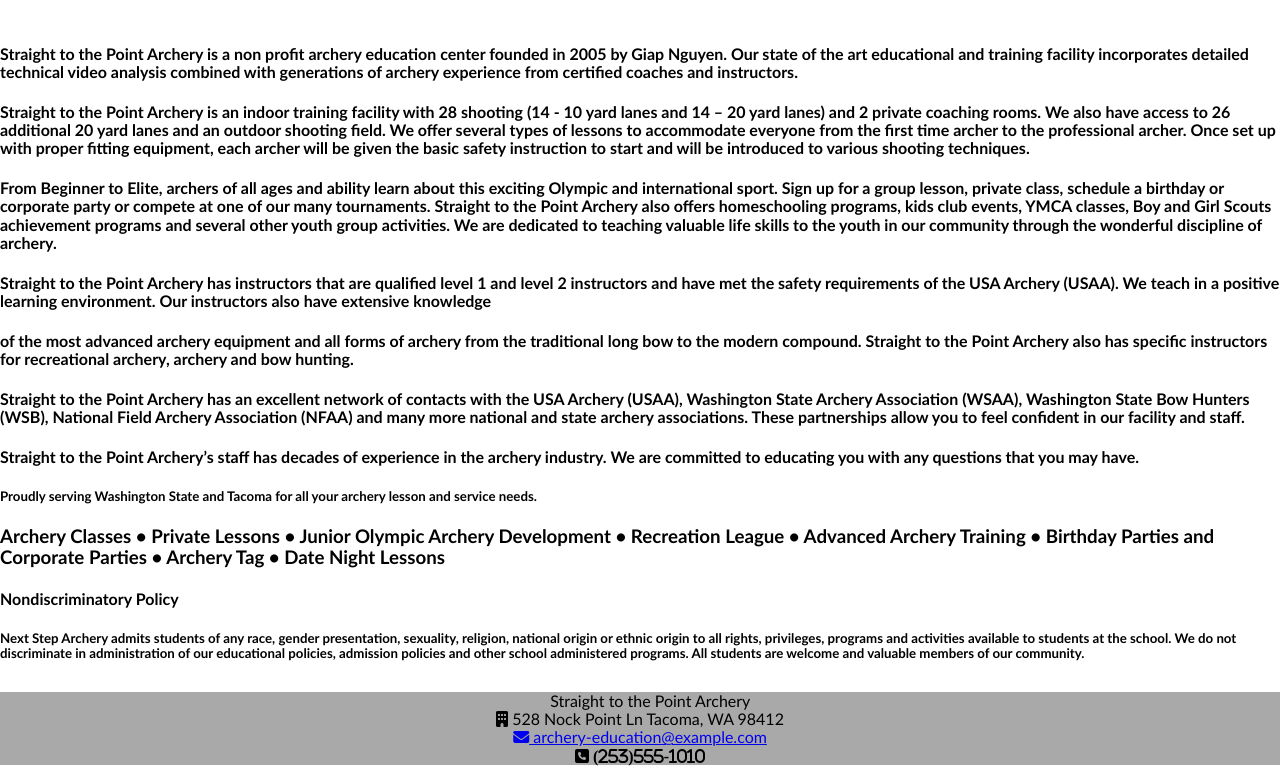
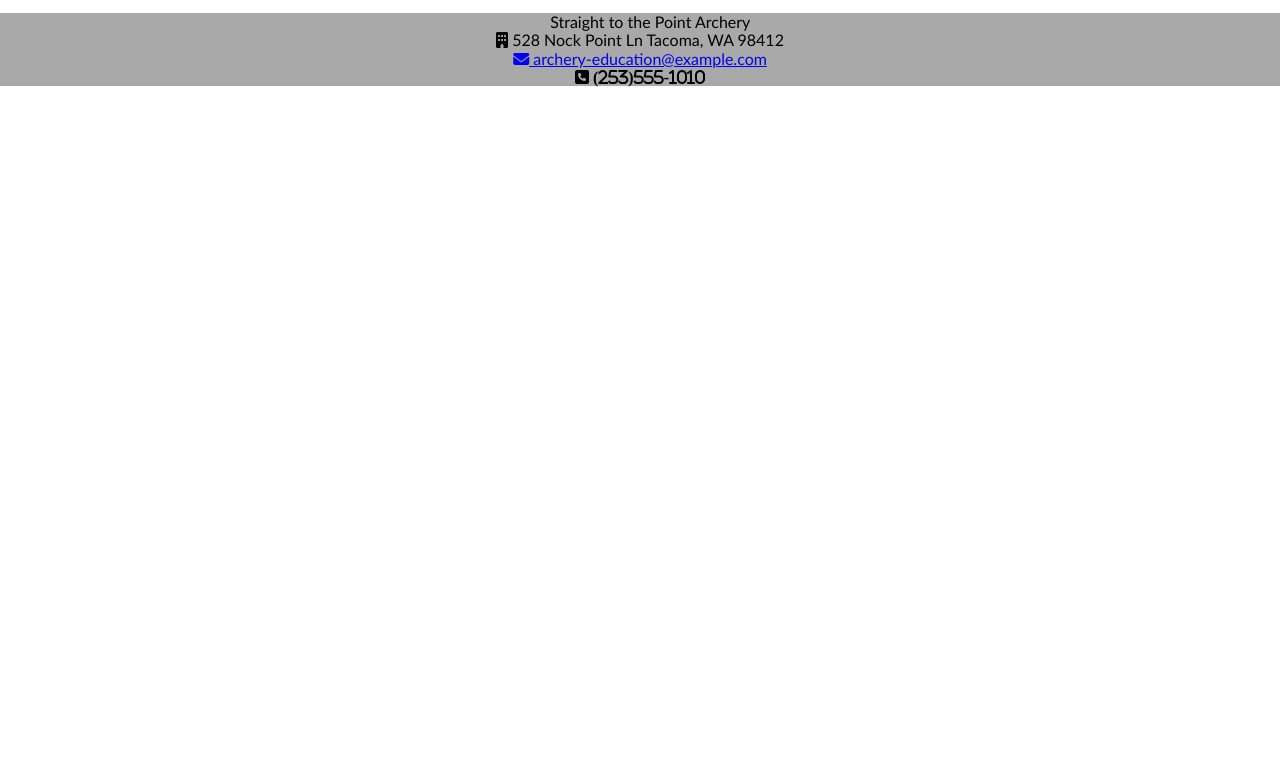
Before and after one commit to blancom/archery, a plain HTML site: page index.html in a window 1280 px wide. Shown: the part 262-1035 px from the top of the page. After the commit the page ends 800 px from the top, so only its background shows below. Drawn offline with Linux system fonts and the light colour scheme.

Commit message:
updated index page

```diff
--- a/index.html
+++ b/index.html
@@ -32,44 +32,7 @@
         </nav>
     </header>
     <main>
-        <h1>About</h1></br>
-        <div class="about-story">
-            <h4>Straight to the Point Archery is a non profit archery education center founded in 2005 by Giap Nguyen.
-        Our state of the art educational and training facility incorporates detailed technical video analysis combined
-        with generations of archery experience from certified coaches and instructors.</h4>
-            <h4>Straight to the Point Archery is an indoor training facility with  28 shooting (14 -  10 yard lanes and 14 – 20 yard lanes)
-        and 2 private coaching rooms. We also have access to 26  additional  20 yard lanes  and an outdoor shooting field.
-        We offer several types of lessons to accommodate everyone from the first time archer to the professional archer.
-        Once set up with proper fitting equipment, each archer will be given the basic safety instruction to start and will be introduced
-        to various shooting techniques.</h4>
-            <h4>From Beginner to Elite, archers of all ages and ability learn about this exciting Olympic and international sport.
-        Sign up for a group lesson, private class, schedule a birthday or corporate party or compete at one of our many tournaments.
-        Straight to the Point Archery also offers homeschooling programs, kids club events, YMCA classes, Boy and Girl Scouts achievement
-        programs and several other youth group activities. We are dedicated to teaching valuable life skills to the youth in our community
-        through the wonderful discipline of archery.</h4>
-            <h4>Straight to the Point Archery has instructors that are qualified level 1 and level 2 instructors and have met the safety
-        requirements of the USA Archery (USAA). We teach in a positive learning environment.  Our instructors also have extensive knowledge
-        <h4>of the most advanced archery equipment and all forms of archery from the traditional long bow to the modern compound.  Straight to
-        the Point Archery also has specific instructors for recreational archery, archery and bow hunting.</h4>
-            <h4>Straight to the Point Archery has an excellent network of contacts with the USA Archery (USAA), Washington State Archery Association (WSAA),
-        Washington State Bow Hunters (WSB), National Field Archery Association (NFAA) and many more national and state archery associations.
-        These partnerships allow you to feel confident in our facility and staff.</h4>
-            <h4>Straight to the Point Archery’s staff has decades of experience in the archery industry. We are committed to educating you with any
-        questions that you may have.</h4>
-        </div>
-
-        <div class="area-of-service">
-            </p>
-            <h5>Proudly serving Washington State and Tacoma for all your archery lesson and service needs.</h5>
-            <h3>Archery Classes • Private Lessons •  Junior Olympic Archery Development • Recreation League • Advanced Archery Training • Birthday Parties and Corporate Parties • Archery Tag • Date Night Lessons</h3>
-            <p>
-        </div>
-        <div class="policy-title">
-            <h4>Nondiscriminatory Policy</h4>
-        </div>
-        <div class="policy-text">
-            <h5>Next Step Archery admits students of any race, gender presentation, sexuality, religion, national origin or ethnic origin to all rights, privileges, programs and activities available to students at the school. We do not discriminate in administration of our educational policies, admission policies and other school administered programs. All students are welcome and valuable members of our community.</h5>
-        </div>
+        <h1>Need to included content</h1>
     </main>
     <footer class="footer">
         <div class="footer-center-diver">
```
